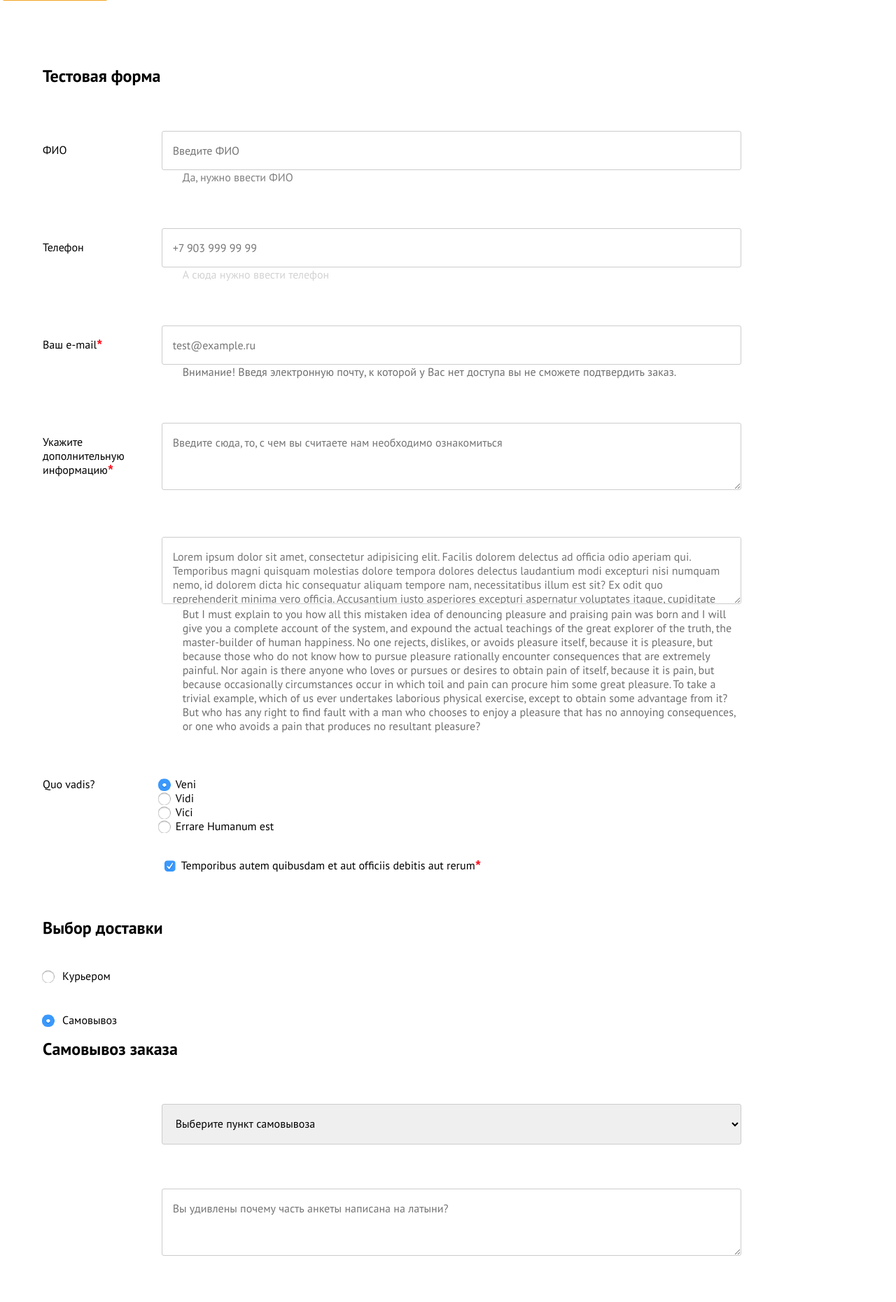
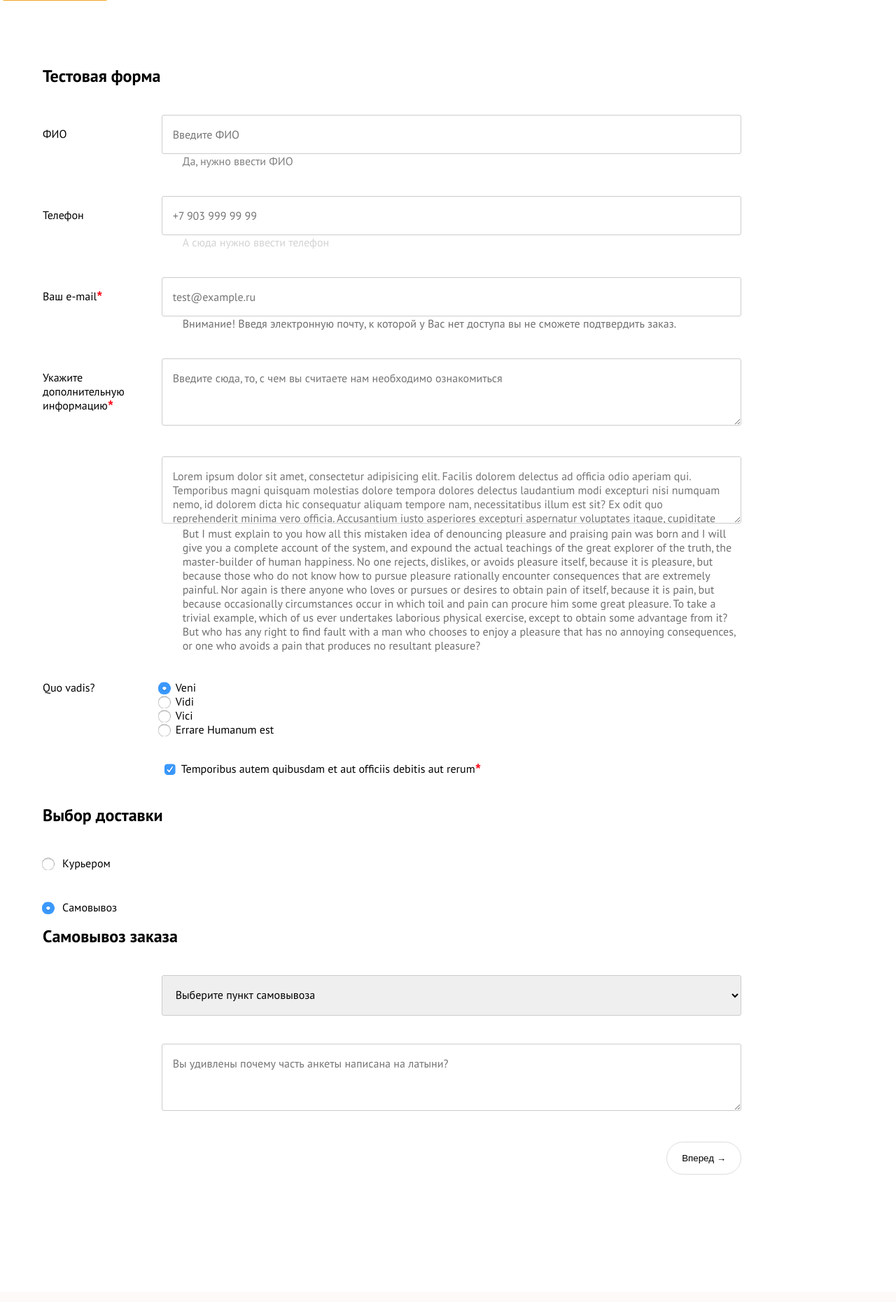
Before and after one commit to Lantsov/Independent-Developers, a PHP site: page /order.php in a window 1280 px wide. Shown: the part 2120-3980 px from the top of the page at 70% size. After the commit the page ends 3798 px from the top, so only its background shows below. Run offline with PHP 8.4, Linux system fonts and the light colour scheme.

Commit message:
18.12.16

```diff
--- a/task2/css/style.css
+++ b/task2/css/style.css
@@ -14,6 +14,9 @@ header{
 	height: 192px;
 	background-color: #e9e9e9;
 	position: relative;
+}
+.hidden{
+	display: none !important;
 }
 .top_nav{
 	width: 100%;
@@ -305,11 +308,11 @@ label{
 	cursor: pointer;
 }
 .order{
-	padding: 92px 200px 30px 58px;
+	padding: 92px 200px 200px 58px;
 }
 .order_tbl{
 	width: 100%;
-	border-spacing: 0 63px;
+	border-spacing: 0 40px;
 }
 .order_tbl tr{
 	vertical-align: top;
@@ -352,6 +355,7 @@ i.req{
 	font-family: sans-serif;
 	font-weight: 700;
 }
+
 .radio_control{
 	display: none;
 }
@@ -378,6 +382,11 @@ i.req{
 	top: 2px;
 	left: -5px;
 }
+.del-select label{
+	display: block;
+	padding-left: 24px;
+	margin: 43px 0 16px 4px;
+}
 .trash_2 label{
 	padding-top: 0 !important;
 	padding-left: 20px;
@@ -402,11 +411,13 @@ i.req{
 .checkbox_control:checked + label>div.ccview{
 	background-position: 18px 0;
 }
-.deliv{
-	position: relative;
-	display: block;
-	padding-left: 24px;
-	margin: 43px 0 16px 4px;
-	text-decoration: none;
-	color: inherit;
+.pull-right{
+	float: right;
 }
+.btn_round{
+	padding: 15px 21px;
+	border: 1px solid #dddddd;
+	border-radius: 24px;
+	background-color: #fff;
+	cursor: pointer;
+}
--- /dev/null
+++ b/task2/js/delivery.js
@@ -0,0 +1,9 @@
+function delivery($type) {
+	if ($type == 'courier') {
+		document.getElementById('form-courier').classList.remove('hidden');
+		document.getElementById('form-pickup').classList.add('hidden');
+	} else {
+		document.getElementById('form-courier').classList.add('hidden');
+		document.getElementById('form-pickup').classList.remove('hidden');
+	}
+}
--- a/task2/order.php
+++ b/task2/order.php
@@ -235,8 +235,13 @@ else
 					</tr>
 				</table>
 				<h2>Выбор доставки</h2>
-				<a href="?delivery=courier#buy" class="deliv"><div class="rcview"> </div> Курьером</a>
-				<a href="?delivery=pickup#buy" class="deliv"><div class="rcview active"> </div> Самовывоз</a>
+				<div class="del-select">
+					<input type="radio" class="radio_control" id="del-courier" name="order_delivery" value="courier">
+					<label for="del-courier" onclick="delivery('courier');"><div class="rcview"> </div> Курьером</label>
+					<input type="radio" class="radio_control" id="del-pickup" name="order_delivery" value="pickup" checked="checked">
+					<label for="del-pickup" onclick="delivery('pickup');"><div class="rcview"> </div> Самовывоз</label>
+				</div>
+				<div id="form-pickup" class="">
 					<h2>Самовывоз заказа</h2>
 					<table class="order_tbl">
 						<tr>
@@ -257,9 +262,69 @@ else
 								<textarea name="order_trash_3" id="order_trash_3" rows="3" class="order_input" placeholder="Вы удивлены почему часть анкеты написана на латыни?"></textarea>
 							</td>
 						</tr>
-
+					</table>
+				</div>
+				<div id="form-courier" class="hidden">
+					<h2>Доставка курьером</h2>
+					<table class="order_tbl">
+						<tr>
+							<td> </td>
+							<td>
+								<input type="text" name="order_place_street" placeholder="Улица" class="order_input">
+							</td>
+						</tr>
+						<tr>
+							<td> </td>
+							<td>
+								<input type="text" name="order_place_house" placeholder="Дом" class="order_input">
+							</td>
+						</tr>
+						<tr>
+							<td> </td>
+							<td>
+								<input type="text" name="order_place_door" placeholder="Подъезд" class="order_input">
+							</td>
+						</tr>
+						<tr>
+							<td> </td>
+							<td>
+								<input type="text" name="order_place_locker" placeholder="Домофон" class="order_input">
+							</td>
+						</tr>
+						<tr>
+							<td> </td>
+							<td>
+								<input type="text" name="order_place_floor" placeholder="Этаж" class="order_input">
+							</td>
+						</tr>
+						<tr>
+							<td> </td>
+							<td>
+								<input type="text" name="order_place_apart" placeholder="Квартира" class="order_input">
+							</td>
+						</tr>
+						<tr>
+							<td> </td>
+							<td>
+								<input type="text" name="order_place_build" placeholder="Корпус или строение" class="order_input">
+								<span class="help_1">(если есть)</span>
+							</td>
+						</tr>
+						<tr>
+							<td> </td>
+							<td>
+								<textarea name="order_trash_3" id="order_trash_3" rows="3" class="order_input" placeholder="Вы удивлены почему часть анкеты написана на латыни?"></textarea>
+							</td>
+						</tr>
+					</table>
+				</div>
+				<button class="pull-right btn_round">Вперед →</button>
 			</form>
 		</div>
 	</main>
+	<script type="text/javascript" src="js/delivery.js"></script>
+	<script>
+		delivery('pickup');
+	</script>
 </body>
 </html>
```
Also changed, not shown: task2/form1.php (added, +8 -0 lines). Lines whose indentation alone changed are shown as unchanged.
